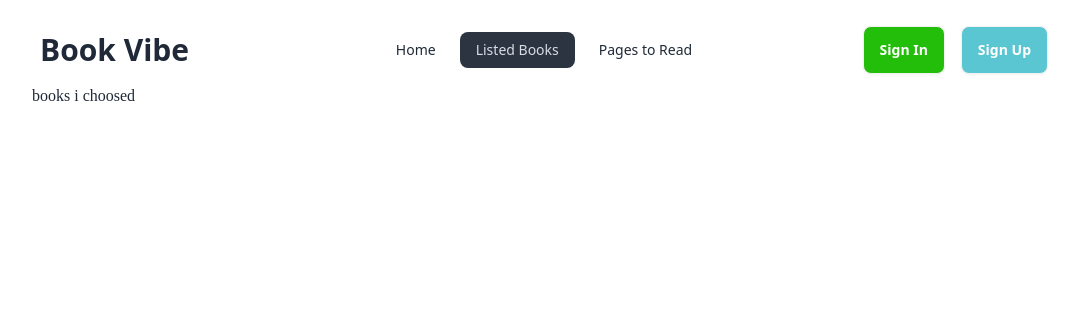
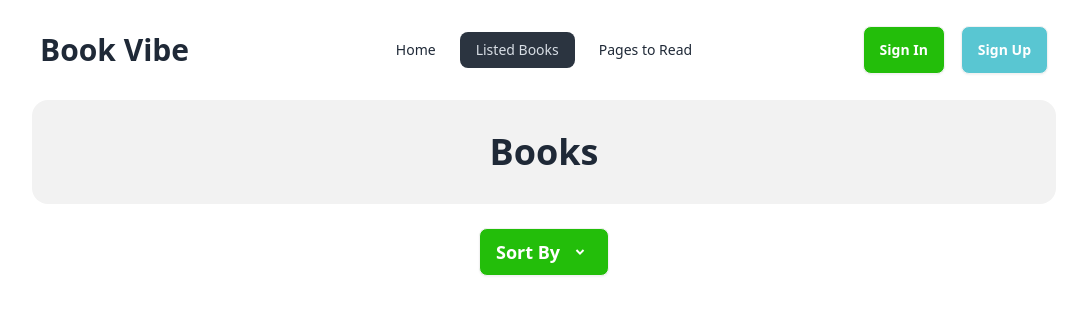
Before and after one commit to salman-ibne-shofi/final-exam-08, a React (Vite) app: page /listed in a window 1280 px wide. Shown: the top 314 px of the page, without its empty margins (96-1183 px from the left). Built offline with nearby package versions, Linux system fonts and the light colour scheme.

Commit message:
local storage connected to the ListedBook section and also created a dynamic card in ListedBook section

```diff
--- a/src/components/BookDetails/BookDetails.jsx
+++ b/src/components/BookDetails/BookDetails.jsx
@@ -16,7 +16,7 @@ const BookDetails = () => {
 
 	const handleWishlist = () => {
 		saveBook(bookId);
-		toast("Will read soon");
+		toast("Will read soon!! Added to the wishlist");
 	};
 
 	return (
--- a/src/components/ListedBooks/ListedBooks.jsx
+++ b/src/components/ListedBooks/ListedBooks.jsx
@@ -1,7 +1,92 @@
+import { RiArrowDropDownLine } from "react-icons/ri";
+import { getStoredBook } from "../../utility/localstorage";
+import { useEffect, useState } from "react";
+import { LuUsers } from "react-icons/lu";
+import { RiPagesLine } from "react-icons/ri";
+
 const ListedBooks = () => {
+	const booksLocal = getStoredBook();
+	const [allBooks, setAllBooks] = useState([]);
+
+	useEffect(() => {
+		fetch("/public/books.json")
+			.then((res) => res.json())
+			.then((data) => {
+				setAllBooks(data);
+			});
+	}, []);
+
+	console.log(allBooks);
+
 	return (
 		<div>
-			<h2>books i choosed</h2>
+			<h2 className="bg-base-200 p-8 rounded-2xl flex justify-center font-bold text-4xl font-sans mt-4">
+				Books
+			</h2>
+			<div className="dropdown flex justify-center">
+				<div
+					tabIndex={0}
+					role="button"
+					className="btn mt-6 font-sans text-lg text-white bg-[#23BE0A]"
+				>
+					Sort By
+					<span className="text-2xl">
+						<RiArrowDropDownLine />
+					</span>
+				</div>
+				<ul
+					tabIndex={0}
+					className="dropdown-content menu bg-base-100 rounded-box z-[1] w-52 p-2 shadow"
+				>
+					<li>
+						<a>Rating</a>
+					</li>
+					<li>
+						<a>Number of pages</a>
+					</li>
+					<li>
+						<a>Published year</a>
+					</li>
+				</ul>
+			</div>
+			{allBooks
+				.filter((book) => booksLocal.includes(book.bookId))
+				.map((book) => {
+					return (
+						<div className="card card-side border mt-8 p-5">
+							<div className="p-6 bg-base-200 border rounded-2xl">
+								<img src={book.image} />
+							</div>
+							<div className="card-body">
+								<h2 className="card-title">{book.bookName}</h2>
+								<p>By : {book.author}</p>
+								<p>
+									<span className="font-bold">Tag</span>{" "}
+									{book.tags}
+								</p>
+								<div className="flex gap-6">
+									<div className="flex gap-2">
+										<span className="text-xl">
+											<LuUsers />
+										</span>
+										Publisher: {book.publisher}
+									</div>
+									<div className="flex gap-2">
+										<span className="text-xl">
+											<RiPagesLine />
+										</span>
+										Page {book.totalPages}
+									</div>
+								</div>
+								<div className="card-actions">
+									<button className="btn bg-[#23BE0A] text-white rounded-full font-sans">
+										View Details
+									</button>
+								</div>
+							</div>
+						</div>
+					);
+				})}
 		</div>
 	);
 };
--- a/src/components/Navbar/Navbar.jsx
+++ b/src/components/Navbar/Navbar.jsx
@@ -49,7 +49,7 @@ const Navbar = () => {
 				<a className="font-bold text-3xl">Book Vibe</a>
 			</div>
 			<div className="navbar-center hidden lg:flex">
-				<ul className="menu menu-horizontal px-1 gap-2">{links}</ul>
+				<ul className="menu menu-horizontal gap-2">{links}</ul>
 			</div>
 			<div className="navbar-end gap-4 ">
 				<a className="btn bg-[#23BE0A] text-white font-semibold">
```
